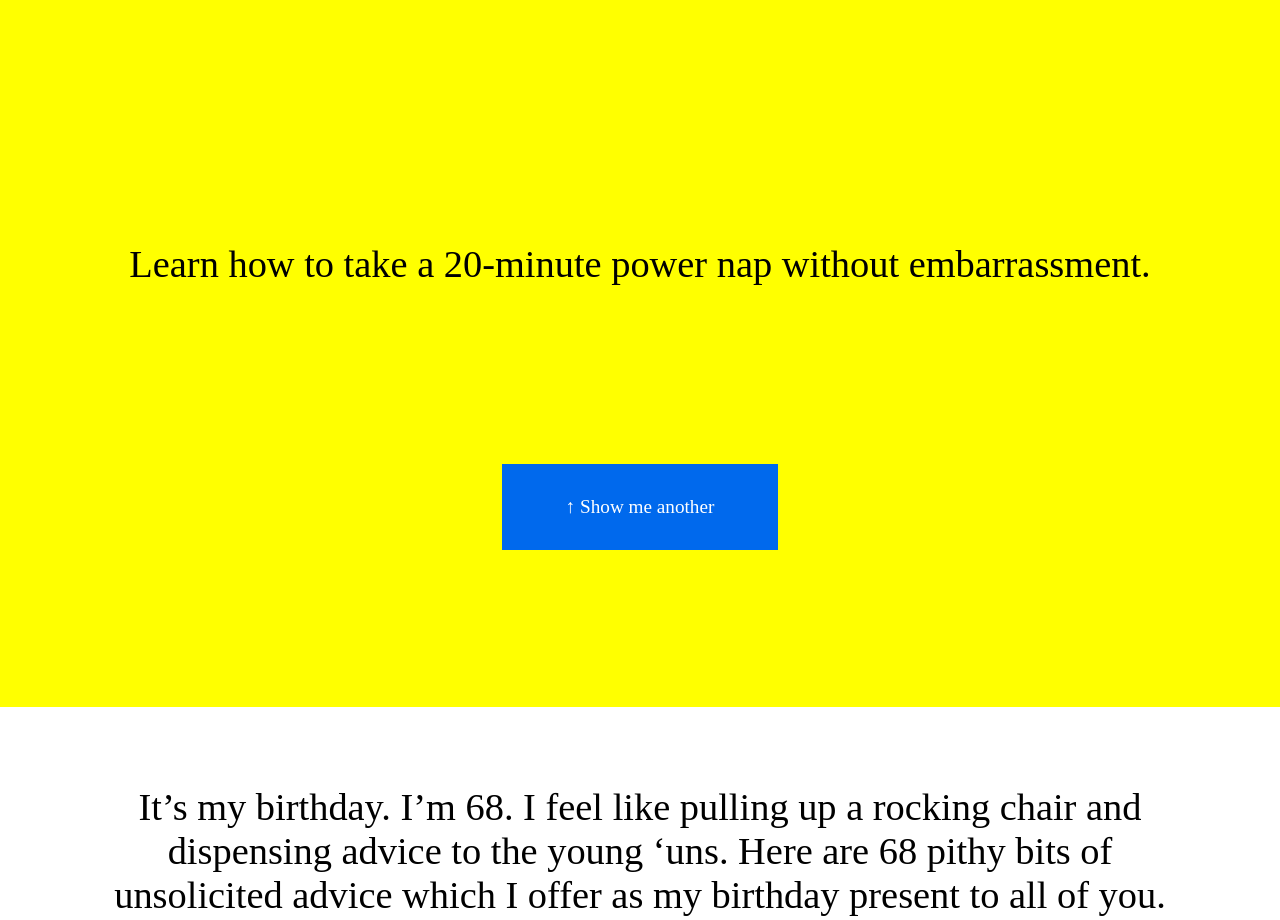
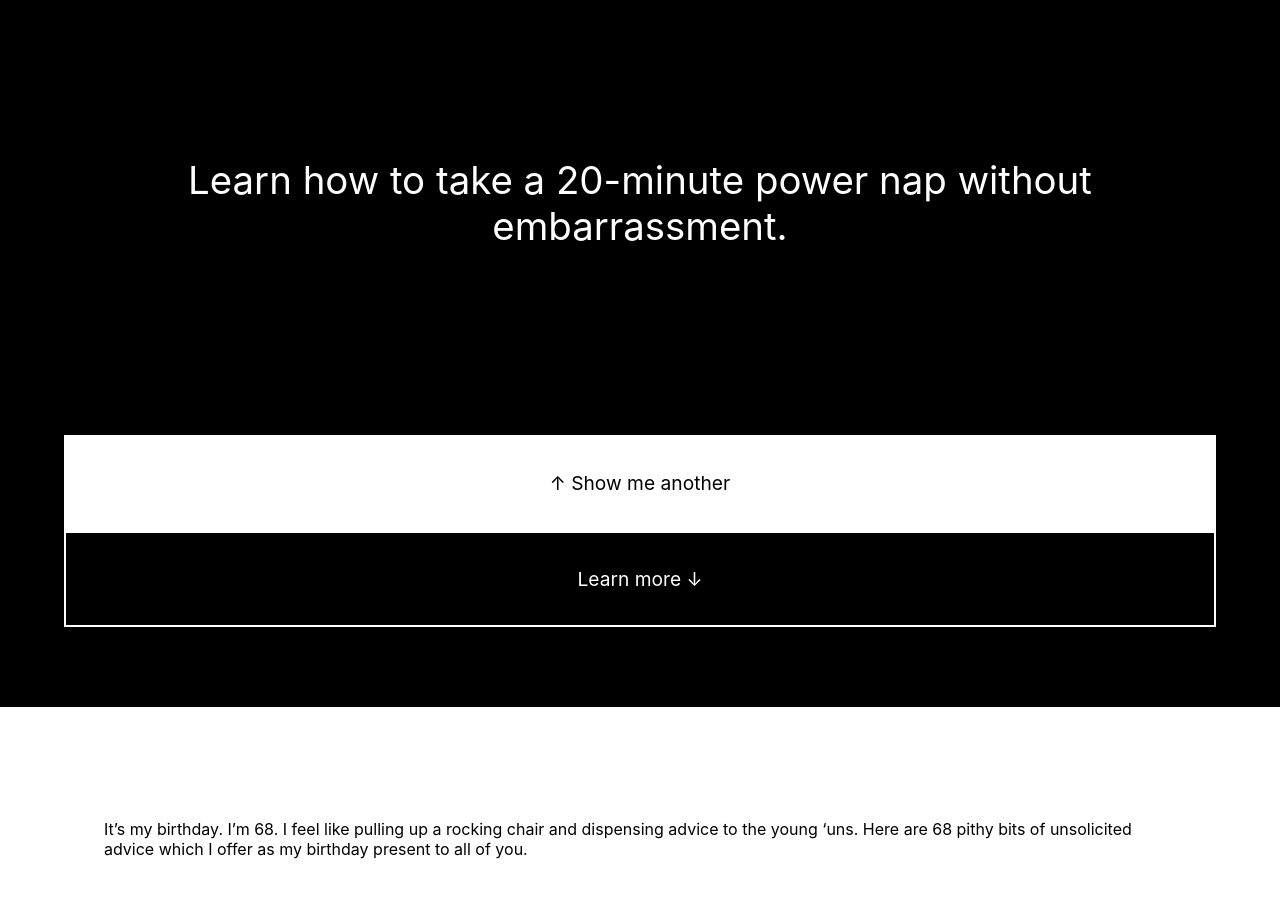
Before and after one commit to dnywh/68, a plain HTML site: page index.html in a window 1280 px wide. Shown: the part 93-1013 px from the top of the page. Drawn offline with Linux system fonts and the light colour scheme.

Commit message:
basic style setup

```diff
--- a/app.js
+++ b/app.js
@@ -9,10 +9,13 @@ element.textContent = randomItem;
 // 1. Create the button
 const button = document.createElement("button");
 button.innerHTML = "↑ Show me another";
+button.classList.add("button", "primary");
 
 // 2. Append somewhere
-const body = document.getElementsByTagName("section")[0];
-body.appendChild(button);
+const learnMoreButton = document.getElementById("learn-more-button");
+const buttonContainer = document.getElementById("button-container");
+buttonContainer.appendChild(button);
+button.after(learnMoreButton);
 
 // 3. Add event handler
 button.addEventListener("click", function () {
--- /dev/null
+++ b/css/buttons.scss
@@ -0,0 +1,52 @@
+// Button and styled buttons
+// Reset them
+.button {
+  all: unset;
+  //   all: revert;
+  height: 6rem;
+  box-sizing: border-box;
+  cursor: pointer;
+  text-align: center;
+  font-size: 1.2rem;
+  transition: all 150ms ease-in-out, transform 0ms ease;
+}
+
+// Reset a tags
+a.button {
+  text-decoration: none;
+  display: block;
+  // Center content
+  display: flex;
+  align-items: center;
+  justify-content: center;
+}
+
+.button.primary:hover,
+.button.primary:focus {
+  background-color: $colour-black;
+  color: $colour-white;
+}
+.button:active {
+  opacity: 0.5;
+  //   transform: scale(0.9);
+}
+
+button.primary,
+.button.primary {
+  background-color: $colour-white;
+  color: $colour-black;
+  border: 2px solid $colour-white;
+}
+
+button.secondary,
+.button.secondary {
+  background-color: $colour-black;
+  color: $colour-white;
+  border: 2px solid $colour-white;
+}
+
+.button.secondary:hover,
+.button.secondary:focus {
+  background-color: $colour-white;
+  color: $colour-black;
+}
--- /dev/null
+++ b/css/style.scss
@@ -0,0 +1,63 @@
+// Variables
+@import "variables";
+
+// Buttons
+@import "buttons";
+
+body {
+  margin: 0;
+  font-family: -apple-system, BlinkMacSystemFont, "Segoe UI", Roboto, Oxygen, Ubuntu, Cantarell, "Open Sans", "Helvetica Neue", sans-serif;
+  scroll-snap-type: y mandatory;
+}
+
+// Two sections
+.advice-container,
+.attribution-container {
+  height: 80vh;
+  padding: 10vh 5vw;
+
+  display: flex;
+  flex-direction: column;
+  justify-content: space-between;
+}
+
+// Top section
+.advice-container {
+  background-color: $colour-black;
+  color: $colour-white;
+
+  blockquote {
+    height: 50vh;
+    display: flex;
+    align-items: center;
+
+    p {
+      font-size: 3vmax;
+      text-align: center;
+    }
+  }
+}
+
+#button-container {
+  display: flex;
+  flex-direction: column;
+  width: 100%;
+}
+
+// Bottom section
+.attribution-container {
+  background-color: $colour-white;
+  color: $colour-black;
+
+  .button.secondary {
+    background-color: $colour-white;
+    color: $colour-black;
+    border: 2px solid $colour-black;
+
+    &:hover,
+    &:focus {
+      background-color: $colour-black;
+      color: $colour-white;
+    }
+  }
+}
--- /dev/null
+++ b/css/variables.scss
@@ -0,0 +1,2 @@
+$colour-black: #000000;
+$colour-white: #ffffff;
--- a/index.html
+++ b/index.html
@@ -5,18 +5,19 @@
     <meta charset="UTF-8">
     <meta name="viewport" content="width=device-width, initial-scale=1.0">
     <title>68 Bits of Unsolicited Advice, One At a Time</title>
-    <link rel="stylesheet" href="style.css">
+    <link rel="stylesheet" href="css/style.css">
 </head>
 
 <body>
     <section class="advice-container">
-        <div>
-            <blockquote cite="https://kk.org/thetechnium/68-bits-of-unsolicited-advice/">
-                <p id="advice">Being enthusiastic is worth 25 IQ points.</p>
-            </blockquote>
+        <blockquote cite="https://kk.org/thetechnium/68-bits-of-unsolicited-advice/">
+            <p id="advice">Being enthusiastic is worth 25 IQ points.</p>
+        </blockquote>
+        <div id="button-container">
+            <a id="learn-more-button" class="button secondary" href="#">Learn more ↓</a>
         </div>
     </section>
-    <section class="attribution">
+    <section class="attribution-container">
         <blockquote cite="https://kk.org/thetechnium/68-bits-of-unsolicited-advice/">
             <p>It’s my birthday. I’m 68. I feel like pulling up a rocking chair and dispensing advice to the young ‘uns.
                 Here are 68 pithy bits of unsolicited advice which I offer as my birthday present to all of you.</p>
@@ -26,7 +27,8 @@
             April 2020 post by Kevin Kelly. This site (with his gracious permission) shows one of his 68 bits, one at a
             time.
         </p>
-        <a class="button" href="https://kk.org/thetechnium/68-bits-of-unsolicited-advice/">Take me to the original post
+        <a class="button secondary" href="https://kk.org/thetechnium/68-bits-of-unsolicited-advice/">Take me to the
+            original post
             →</a>
     </section>
     <script src="app.js" type="module"></script>
```
Also changed, not shown: css/style.css (added), css/variables.css (added), style.css (deleted), 2 other files.
